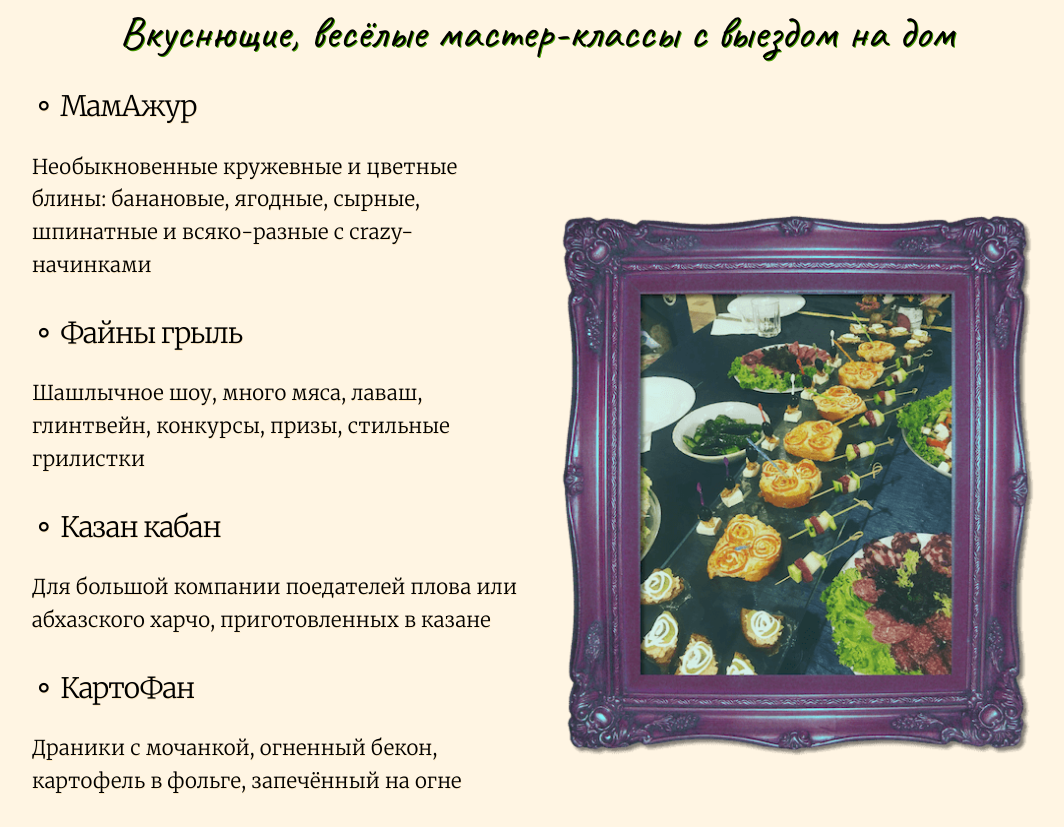
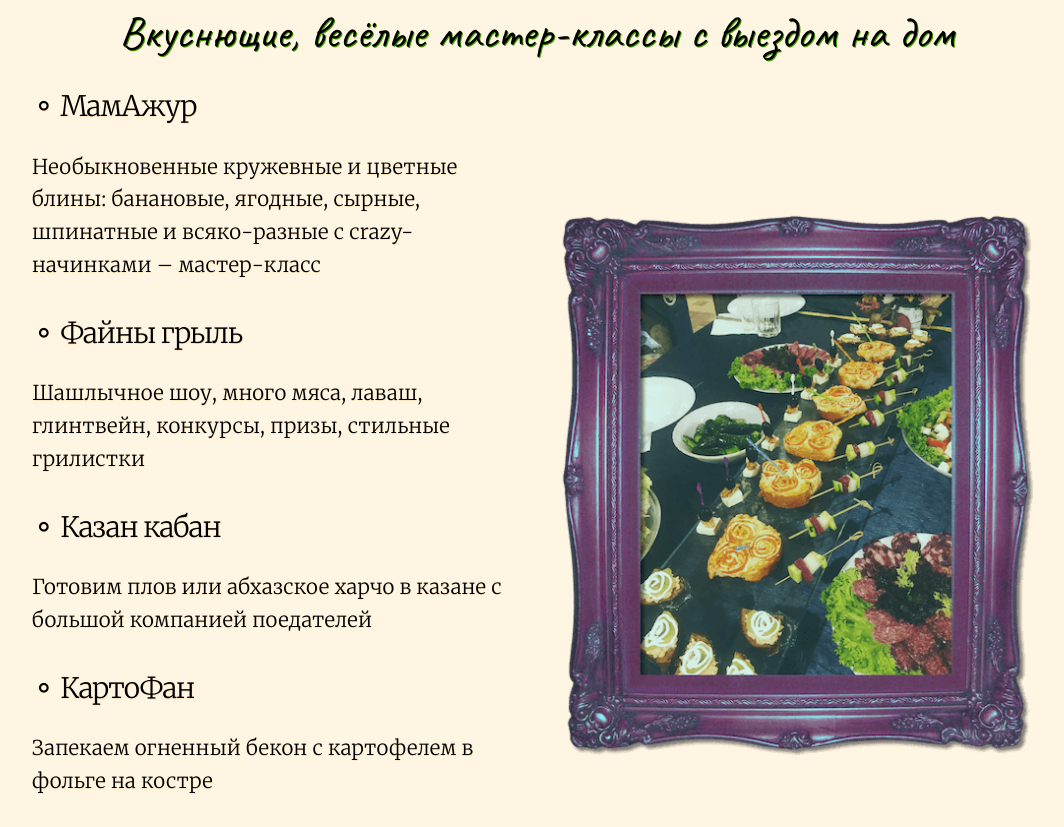
Before and after one commit to ilyagru/pani-gruzhewska, a website: page index.html in a window 1280 px wide. Shown: the part 4409-5236 px from the top of the page, without its empty margins (103-1167 px from the left). Drawn offline with nearby package versions, Linux system fonts and the light colour scheme.

Commit message:
refine workshops

```diff
--- a/index.html
+++ b/index.html
@@ -240,13 +240,13 @@
                         <div class="row section-content">
                             <div class="column align-self-center order-second">
                                 <h4>&#9900; МамАжур</h4>
-                                <p>Необыкновенные кружевные и цветные блины: банановые, ягодные, сырные, шпинатные и всяко-разные с crazy-начинками</p>
+                                <p>Необыкновенные кружевные и цветные блины: банановые, ягодные, сырные, шпинатные и всяко-разные с crazy-начинками – мастер-класс</p>
                                 <h4>&#9900; Файны грыль</h4>
                                 <p>Шашлычное шоу, много мяса, лаваш, глинтвейн, конкурсы, призы, стильные грилистки</p>
                                 <h4>&#9900; Казан кабан</h4>
-                                <p>Для большой компании поедателей плова или абхазского харчо, приготовленных в казане</p>
+                                <p>Готовим плов или абхазское харчо в казане с большой компанией поедателей</p>
                                 <h4>&#9900; КартоФан</h4>
-                                <p>Драники с мочанкой, огненный бекон, картофель в фольге, запечённый на огне</p>
+                                <p>Запекаем огненный бекон с картофелем в фольге на костре</p>
                                 <a class="button" href="#contact-section">Заказать</a>
                             </div>
                             <div class="column align-self-center">
```
